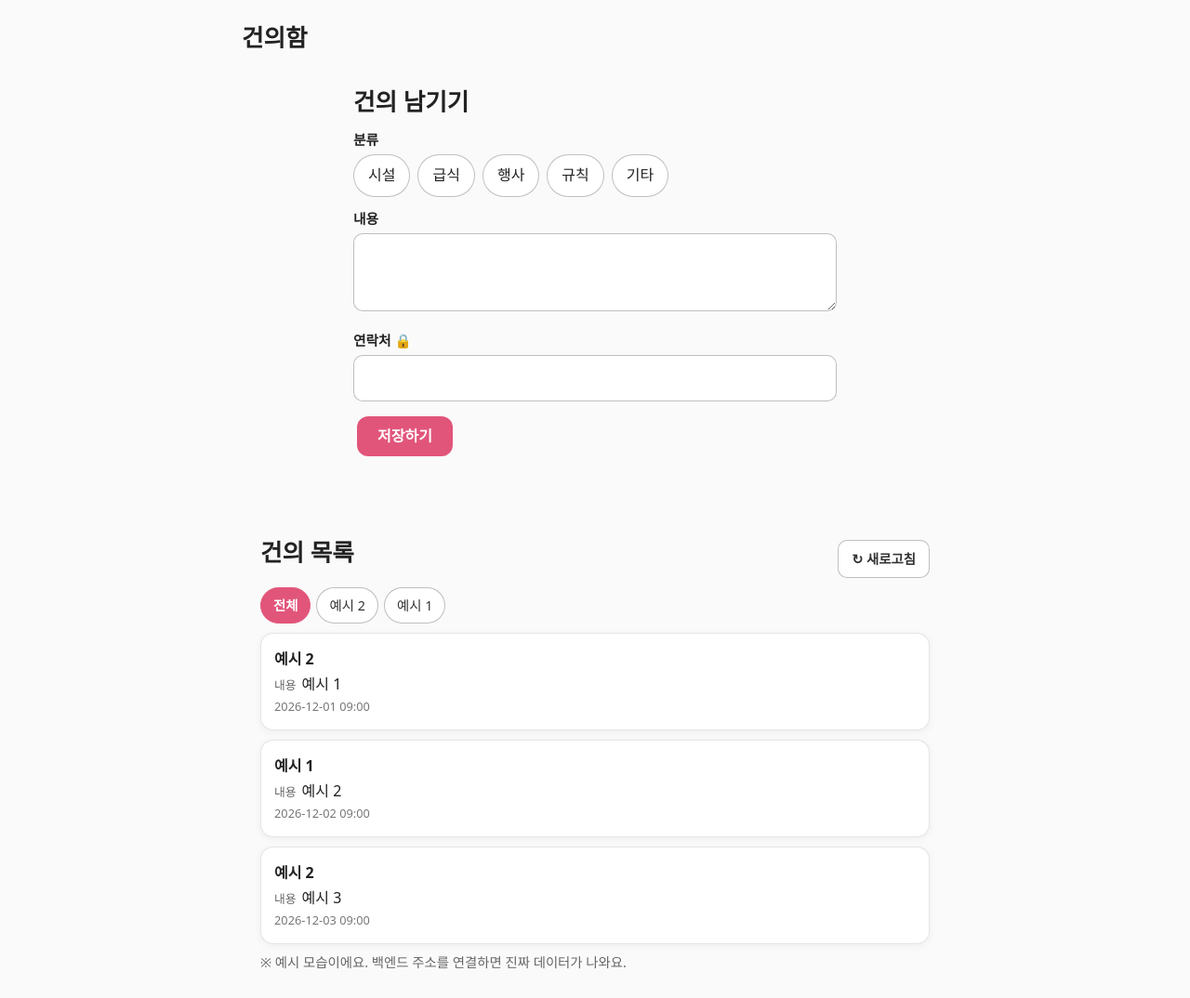
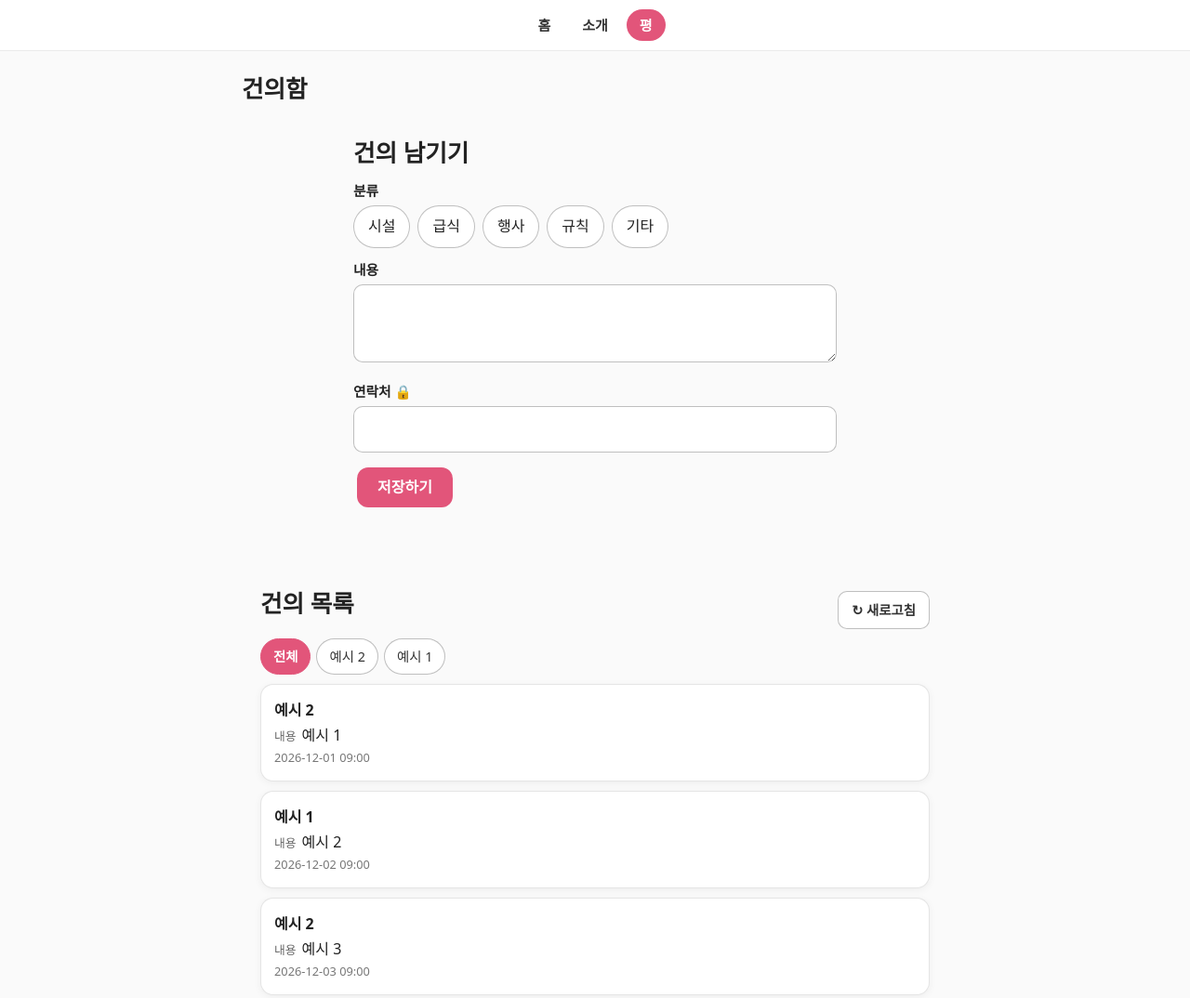
Before and after one commit to mizhan714-hue/practice, a plain HTML site: page star.html in a window 1280 px wide. Shown: the top 1074 px of the page at 93% size. Drawn offline with Linux system fonts and the light colour scheme.

Commit message:
Add navigation links to star.html

```diff
--- a/star.html
+++ b/star.html
@@ -150,6 +150,14 @@ html.st-dark img,html.st-dark video,html.st-dark iframe,html.st-dark canvas{filt
 .st-editing .st-embed iframe{pointer-events:none}
 </style></head>
 <body>
+<nav class="st-nav" data-studio="nav">
+  <div class="st-nav-in">
+    <a class="st-nav-a" href="index.html">홈</a>
+    <a class="st-nav-a" href="about.html">소개</a>
+    <a class="st-nav-a is-on" href="star.html">평</a>
+  </div>
+</nav>
+
 <main>
   <h1 class="st-h">건의함</h1>
   <div class="st-dset">
```
